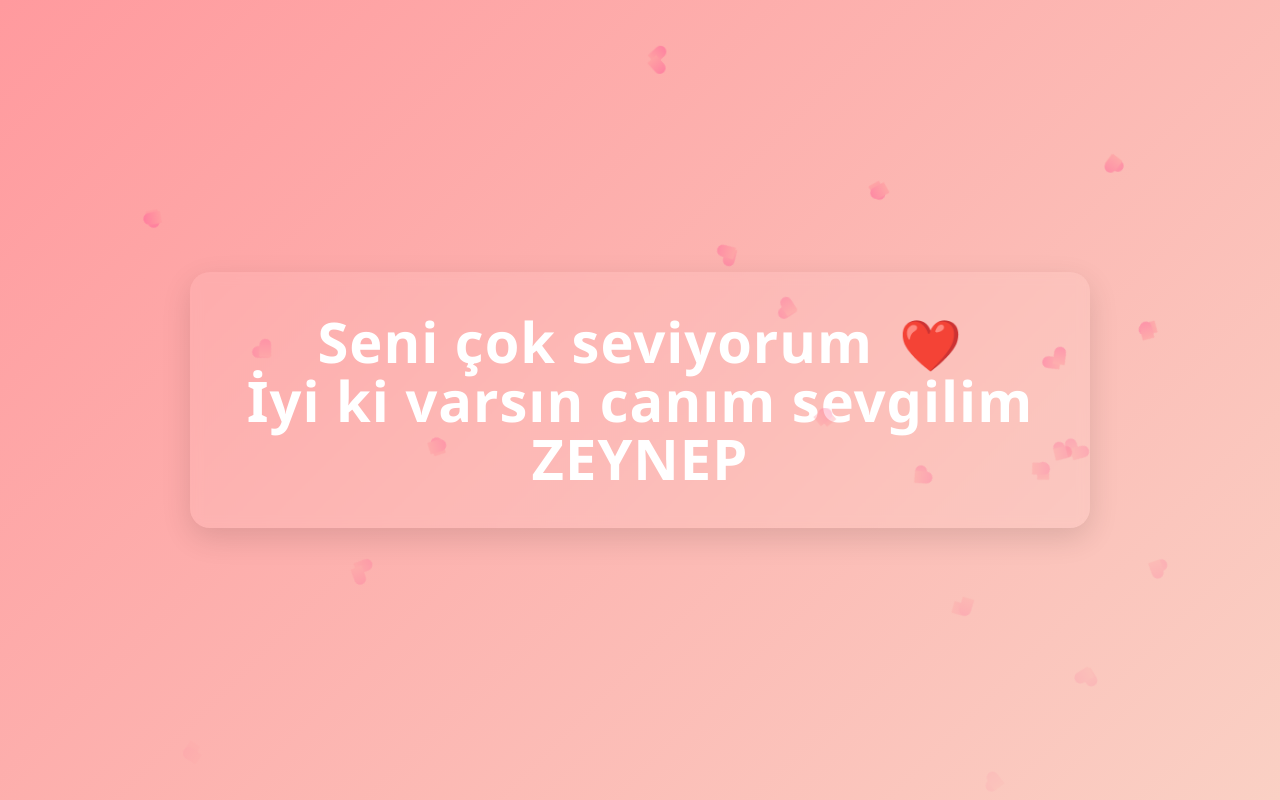
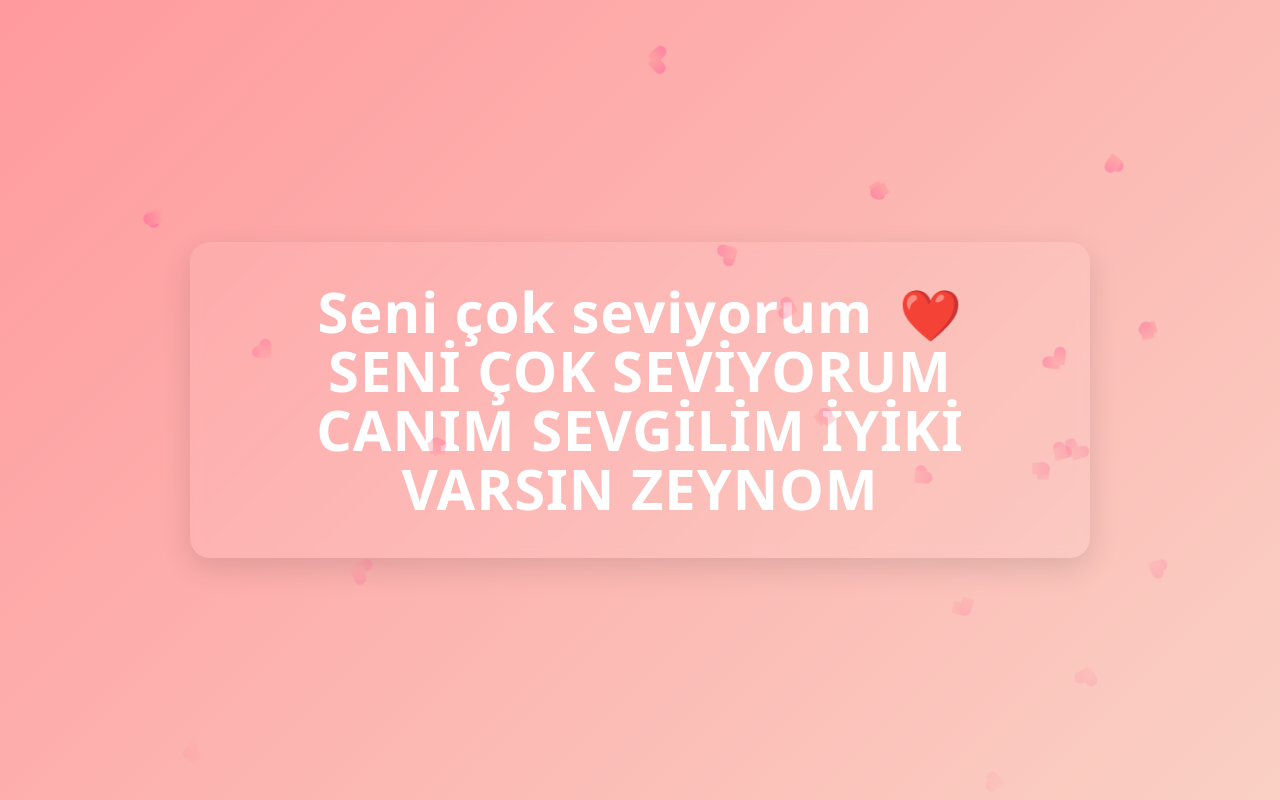
Before and after one commit to guneybulut/ZEYNEP, a plain HTML site: page index.html in a window 1280 px wide. Drawn offline with Linux system fonts and the light colour scheme.

Commit message:
Update index.html

```diff
--- a/index.html
+++ b/index.html
@@ -44,7 +44,7 @@
 </head>
 <body>
   <div class="card">
-    <h1>Seni çok seviyorum <span class="heart">❤️</span><br>İyi ki varsın canım sevgilim ZEYNEP</h1>
+    <h1>Seni çok seviyorum <span class="heart">❤️</span><br>SENİ ÇOK SEVİYORUM CANIM SEVGİLİM İYİKİ VARSIN ZEYNOM</h1>
   </div>
   <div class="float-area" id="floatArea"></div>
   <script>
```
